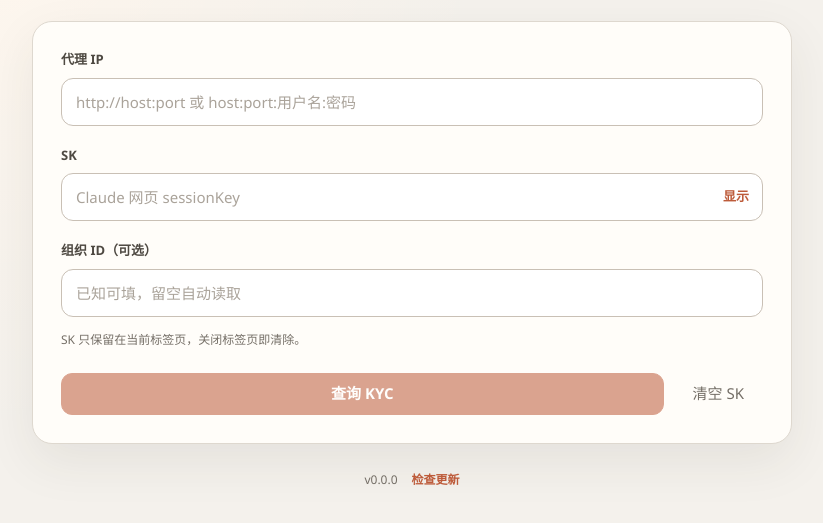
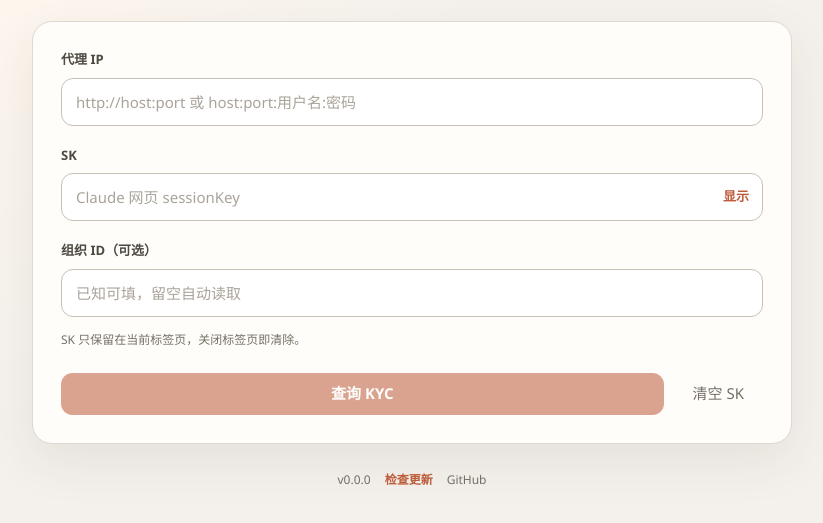
Before and after one commit to DouDOU-start/claude-kyc-extension, a browser extension: page extension/app.html in a window 1280 px wide. Shown: the part 75-598 px from the top of the page, without its empty margins (228-1051 px from the left). Drawn offline with Linux system fonts and the light colour scheme; no server answers.

Commit message:
feat: add GitHub repository link

```diff
--- a/extension/app.html
+++ b/extension/app.html
@@ -96,8 +96,10 @@
     </section>
 
     <footer class="footer">
-      <span>v<span id="extension-version">1.0.0</span></span>
+      <span>v<span id="extension-version">1.0.1</span></span>
       <button id="check-update" class="inline-action" type="button">检查更新</button>
+      <a class="footer-link" href="https://github.com/DouDOU-start/claude-kyc-extension"
+        target="_blank" rel="noopener noreferrer">GitHub</a>
     </footer>
   </main>
 
--- a/extension/styles.css
+++ b/extension/styles.css
@@ -433,6 +433,15 @@ button.secondary:hover:not(:disabled) {
   font-size: 12px;
 }
 
+.footer-link {
+  color: var(--muted);
+  text-decoration: none;
+}
+
+.footer-link:hover {
+  color: var(--accent-strong);
+}
+
 body.is-busy .local-badge {
   color: var(--accent-strong);
   border-color: #e0b6a8;
--- a/package.json
+++ b/package.json
@@ -1,6 +1,6 @@
 {
   "name": "claude-kyc-extension",
-  "version": "1.0.0",
+  "version": "1.0.1",
   "description": "Pure Manifest V3 Claude KYC browser extension and tests.",
   "private": true,
   "type": "module",
```
Also changed, not shown: CHANGELOG.md, docs/screenshot.png, extension/manifest.json.
